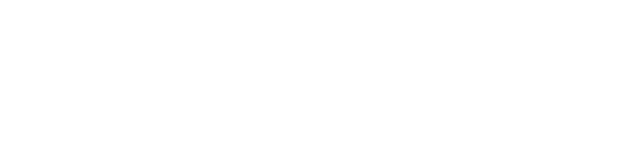
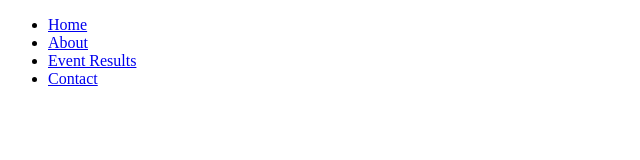
Before and after one commit to LukeJennings1729/TeamWebsiteActorDB, a plain HTML site: page index.html in a window 1280 px wide. Shown: the whole page, without its empty margins (0-640 px from the left). Drawn offline with Linux system fonts and the light colour scheme.

Commit message:
added style.css, no css included

```diff
--- a/index.html
+++ b/index.html
@@ -5,11 +5,44 @@
     <meta charset="UTF-8">
     <meta http-equiv="X-UA-Compatible" content="IE=edge">
     <meta name="viewport" content="width=device-width, initial-scale=1.0">
+
     <title>Eszter Kiss</title>
 </head>
 
 <body>
+    <header>
+        <nav class="container">
+            <ul>
+                <li><a href="#home">Home</a></li>
+                <li><a href="#about">About</a></li>
+                <li><a href="#event">Event Results</a></li>
+                <li><a href="#contact">Contact</a></li>
+            </ul>
+        </nav>
+    </header>
 
+    <main>
+        <section id="home">
+
+        </section>
+
+        <section id="about">
+
+        </section>
+
+        <section id="event">
+
+        </section>
+
+        <section id="contact">
+
+        </section>
+
+    </main>
+
+    <footer>
+
+    </footer>
 
 </body>
 
```
Also changed, not shown: style/style.css (added).
